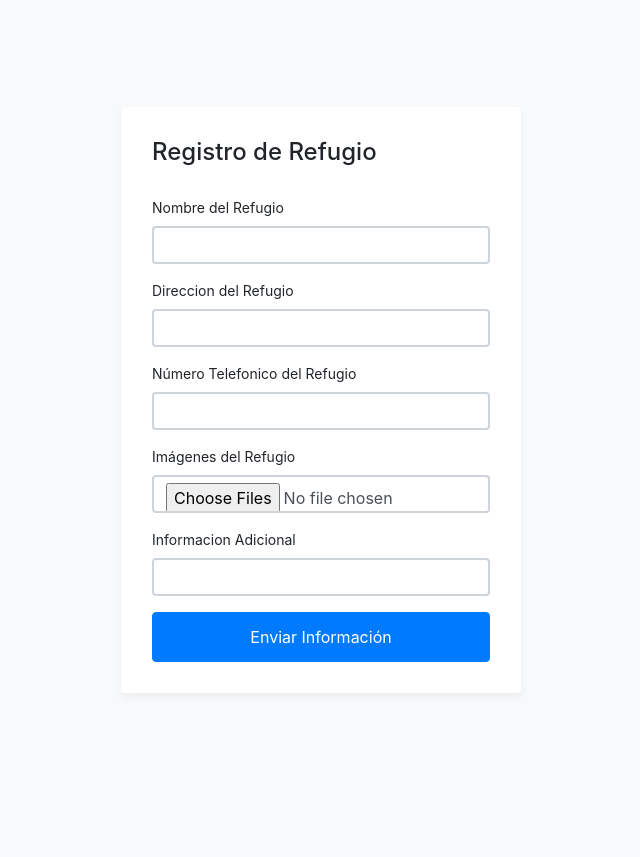
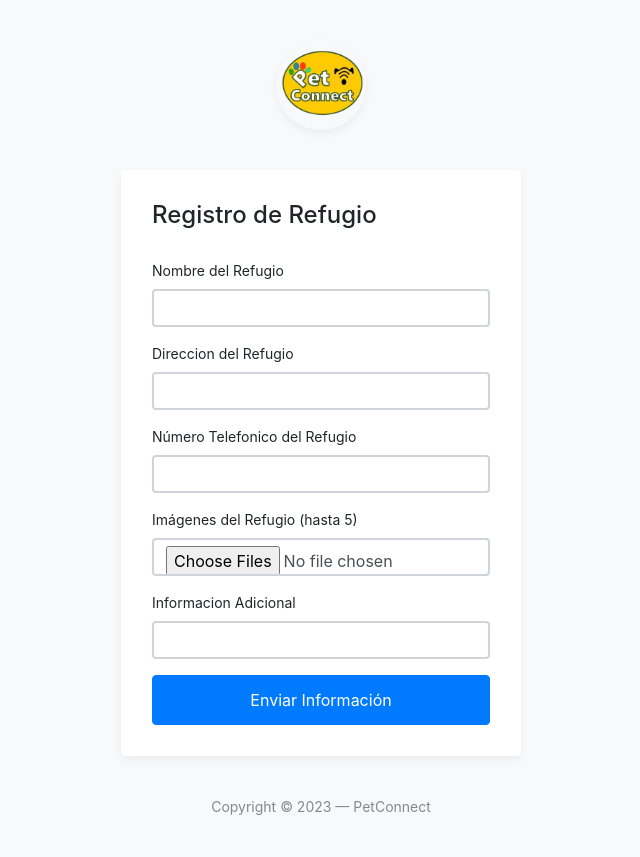
Before and after one commit to SebasProgramer/proyect-petconnect, a PHP site: page /proyect-petconnect/register_ref.html in a window 1280 px wide. Shown: the whole page, without its empty margins (319-959 px from the left). Before the commit the page ends 662 px from the top, so only its background shows below. Run offline with PHP 8.4, Linux system fonts and the light colour scheme.

```diff
--- a/register_ref.html
+++ b/register_ref.html
@@ -11,6 +11,9 @@
     <div class="container h-100">
         <div class="row justify-content-md-center align-items-center h-100">
             <div class="card-wrapper">
+                <div class="brand">
+                    <img src="petconnect.jpeg" alt="logo">
+                </div>
                 <div class="card fat">
                     <div class="card-body">
                         <h4 class="card-title">Registro de Refugio</h4>
@@ -35,7 +38,7 @@
                             </div>
 
                             <div class="form-group">
-                                <label for="refugio_images">Imágenes del Refugio</label>
+                                <label for="refugio_images">Imágenes del Refugio (hasta 5)</label>
                                 <input type="file" class="form-control" name="refugio_images[]" id="refugio_images" multiple accept="image/*" />
                                 <small class="text-danger" id="error-refugio_images"></small>
                             </div>
@@ -54,6 +57,9 @@
                         </form>
                     </div>
                 </div>
+                <div class="footer">
+                    Copyright &copy; 2023 &mdash; PetConnect
+                </div>
             </div>
         </div>
     </div>
--- a/register_ref.js
+++ b/register_ref.js
@@ -49,12 +49,16 @@ $(document).ready(function () {
         }
 
 
-        // Validar Imágenes del Refugio
-        var refugioImages = $("#refugio_images").val();
-        if (refugioImages === "") {
-            $("#error-refugio_images").text("Debes adjuntar fotografias de tu refugio");
+       // Validar Imágenes del Refugio
+        var refugioImages = $("#refugio_images")[0].files;
+        if (refugioImages.length === 0) {
+            $("#error-refugio_images").text("Debes adjuntar fotografías de tu refugio.");
+            isValid = false;
+        } else if (refugioImages.length !== 5) {
+            $("#error-refugio_images").text("Selecciona exactamente 5 imágenes.");
             isValid = false;
         }
+
 
         // Validar Informacion Adicional
         var refugioInformation = $("#refugio_information").val();
```
Also changed, not shown: register_ref.php (+8 -0 lines), refugio_images/Captura de pantalla 2023-09-26 211531.png (added), refugio_images/Captura de pantalla 2023-09-26 211649.png (added), refugio_images/Captura de pantalla 2023-09-26 211812.png (added), refugio_images/Captura de pantalla 2023-09-26 212245.png (added), refugio_images/Captura de pantalla 2023-09-26 212505.png (added).
